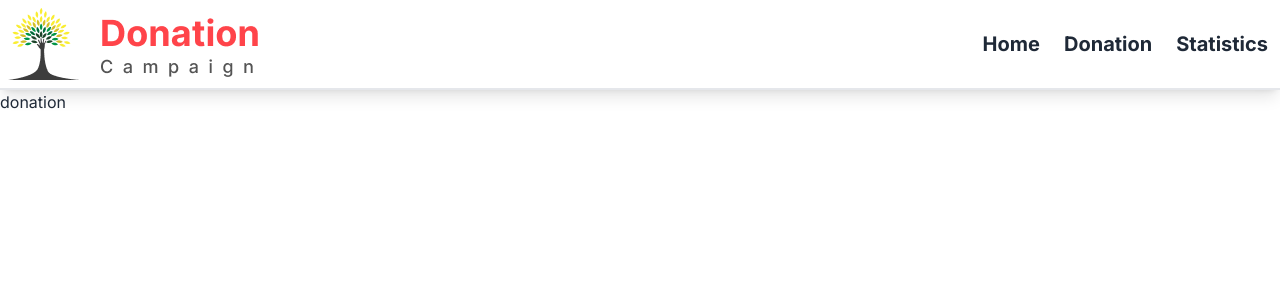
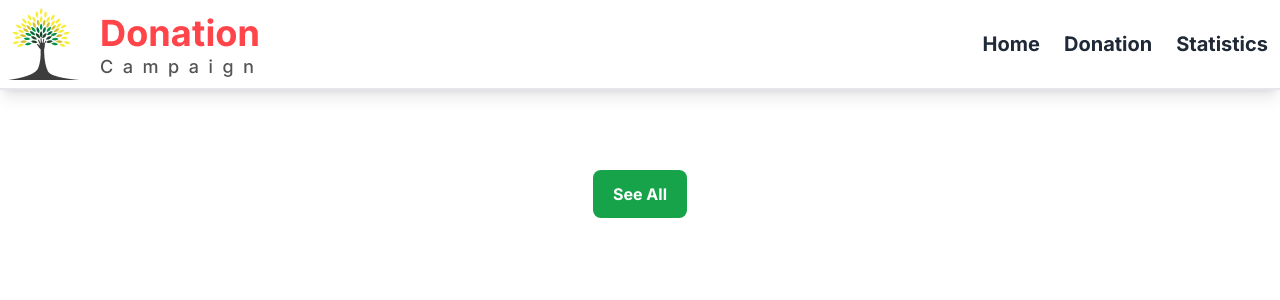
Before and after one commit to itsahadul99/Donation-Campaign, a React (Vite) app: page /donation in a window 1280 px wide. Shown: the top 300 px of the page. Built offline with nearby package versions, Linux system fonts and the light colour scheme.

Commit message:
show donation card from localstorage

```diff
--- a/src/components/Donation.jsx
+++ /dev/null
@@ -1,10 +0,0 @@
-
-const Donation = () => {
-    return (
-        <div>
-           <h1>donation</h1>
-        </div>
-    );
-};
-
-export default Donation;
--- a/src/components/DonationDetails.jsx
+++ b/src/components/DonationDetails.jsx
@@ -1,5 +1,5 @@
 import { useLoaderData, useParams } from "react-router-dom";
-import { getCard, savedCard } from "../utils/localStorage";
+import { savedCard } from "../utils/localStorage";
 
 const DonationDetails = () => {
     const { id } = useParams();
--- a/src/components/Nav.jsx
+++ b/src/components/Nav.jsx
@@ -11,7 +11,7 @@ const Nav = () => {
                     <ul className="menu menu-horizontal px-1 space-x-6 *:font-bold *:text-xl">
                         <NavLink to='/'>Home</NavLink>
                         <NavLink to='/donation' >Donation</NavLink>
-                        <NavLink to='/statistic'>Statistics</NavLink>
+                        <NavLink to='/statistics'>Statistics</NavLink>
                     </ul>
                 </div>
             </div>
--- a/src/main.jsx
+++ b/src/main.jsx
@@ -9,8 +9,9 @@ import Root from './layouts/Root';
 import ErrorPage from './pages/ErrorPage';
 import Home from './pages/Home';
 import DonationDetails from './components/DonationDetails';
-import Donation from './components/Donation';
+import Donation from './pages/Donation';
 import { Toaster } from 'react-hot-toast';
+import Statistics from './pages/Statistics';
 const router = createBrowserRouter([
   {
     path: "/",
@@ -18,18 +19,23 @@ const router = createBrowserRouter([
     errorElement: <ErrorPage />,
     children: [
       {
-        path: '/',
+        index: true,
         element: <Home />,
         loader: () => fetch('fakeData.json')
       },
       {
         path: '/donation',
-        element: <Donation />
+        loader: () => fetch('fakeData.json'),
+        element: <Donation />,
       },
       {
         path: '/donation-details/:id',
         element: <DonationDetails />,
         loader: () => fetch('fakeData.json')
+      },
+      {
+        path: '/statistics',
+        element:<Statistics />
       }
     ]
   },
--- /dev/null
+++ b/src/pages/Donation.jsx
@@ -0,0 +1,65 @@
+import { useEffect, useState } from "react";
+import { Link, useLoaderData } from "react-router-dom";
+import { getCard } from "../utils/localStorage";
+
+const Donation = () => {
+    const cards = useLoaderData();
+    const [donateCard, setDonateCard] = useState([]);
+    // console.log(cards);
+    useEffect(() => {
+        const storedCard = getCard();
+        if (cards.length > 0) {
+            const donateCards = cards.filter(card => storedCard.includes(card.id))
+            setDonateCard(donateCards);
+            // setDisplayCard(donateCards)
+        }
+    }, [cards]);
+    const handleSeeAllBtn = () => {
+        console.log("See all button adding soon");
+    }
+    // console.log(donateCard);
+    return (
+        <div>
+            <div className="grid grid-cols-2 items-center gap-6 max-w-7xl mx-auto my-10 space-y-3">
+                {
+                    donateCard.map(card => {
+                        const textStyles = {
+                            color: `${card.textColor}`
+                        }
+                        const cardStyles = {
+                            backgroundColor: `${card.cardBg}`
+                        }
+                        const categoryStyles = {
+                            backgroundColor: `${card.categoryBg}`,
+                            color: `${card.textColor}`
+                        }
+                        const btnStyles = {
+                            backgroundColor: `${card.textColor}`
+                        }
+                        return (
+                            <div key={card.id}>
+                                <div style={cardStyles} className="rounded-md flex items-center gap-5 space-y-3">
+                                    <div>
+                                        <img src={card.image} className="w-full" alt={card.title} />
+                                    </div>
+                                    <div className="px-5 pb-5">
+                                        <button className="px-3 py-1 mb-2 rounded-lg font-semibold" style={categoryStyles}>{card.category}</button>
+                                        <h2 style={textStyles} className="card-title">{card.title}</h2>
+                                        <h4 style={textStyles} className="font-bold">${card.price}.00</h4>
+                                        <Link to={`/donation-details/${card.id}`}><button style={btnStyles} className='mt-5 px-5 py-3 rounded-lg font-bold text-white'>View Details</button></Link>
+                                    </div>
+                                </div>
+
+                            </div>
+                        )
+                    })
+                }
+            </div>
+            <div className="flex justify-center w-full text-white">
+                <button onClick={handleSeeAllBtn} className=' bg-green-600 mb-8 px-5 py-3 rounded-lg font-bold'>See All</button>
+            </div>
+        </div>
+    );
+};
+
+export default Donation;
--- a/src/pages/ErrorPage.jsx
+++ b/src/pages/ErrorPage.jsx
@@ -3,7 +3,7 @@ const ErrorPage = () => {
     return (
         <div className="flex flex-col justify-center items-center min-h-screen space-y-5">
             <h1 className="text-4xl font-bold">Oops !!</h1>
-            <Link to='/'><button className="btn btn-primary">Go back to home</button></Link>
+            <Link to='/' className="btn btn-primary">Go back to home</Link>
         </div>
     );
 };
--- /dev/null
+++ b/src/pages/Statistics.jsx
@@ -0,0 +1,9 @@
+const Statistics = () => {
+    return (
+        <div>
+            <h1>I am from statistics</h1>
+        </div>
+    );
+};
+
+export default Statistics;
```
